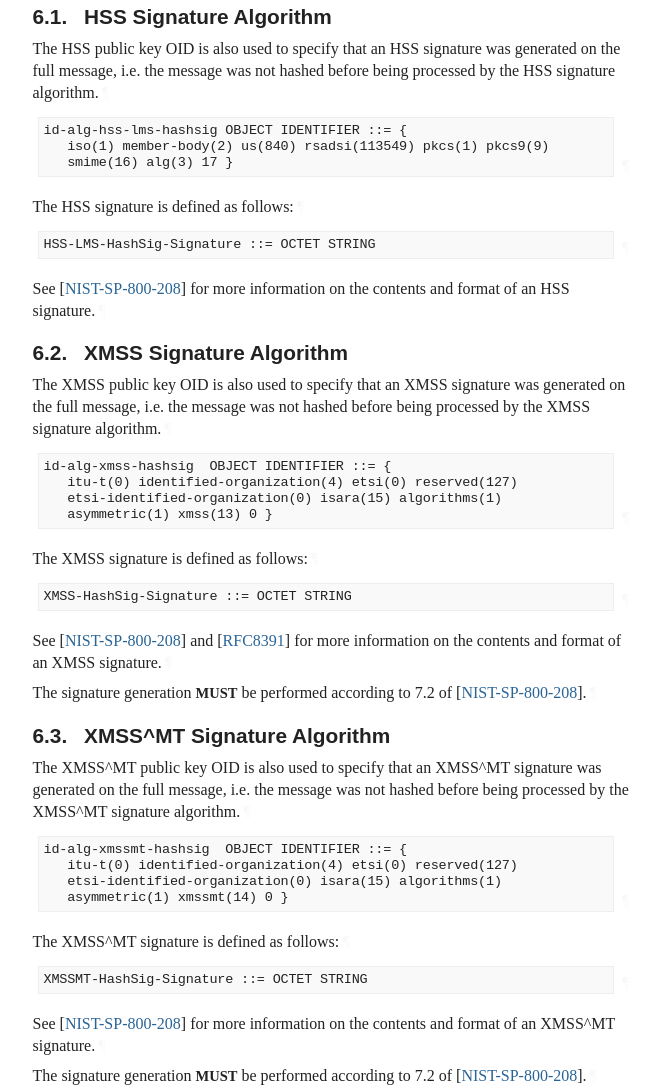
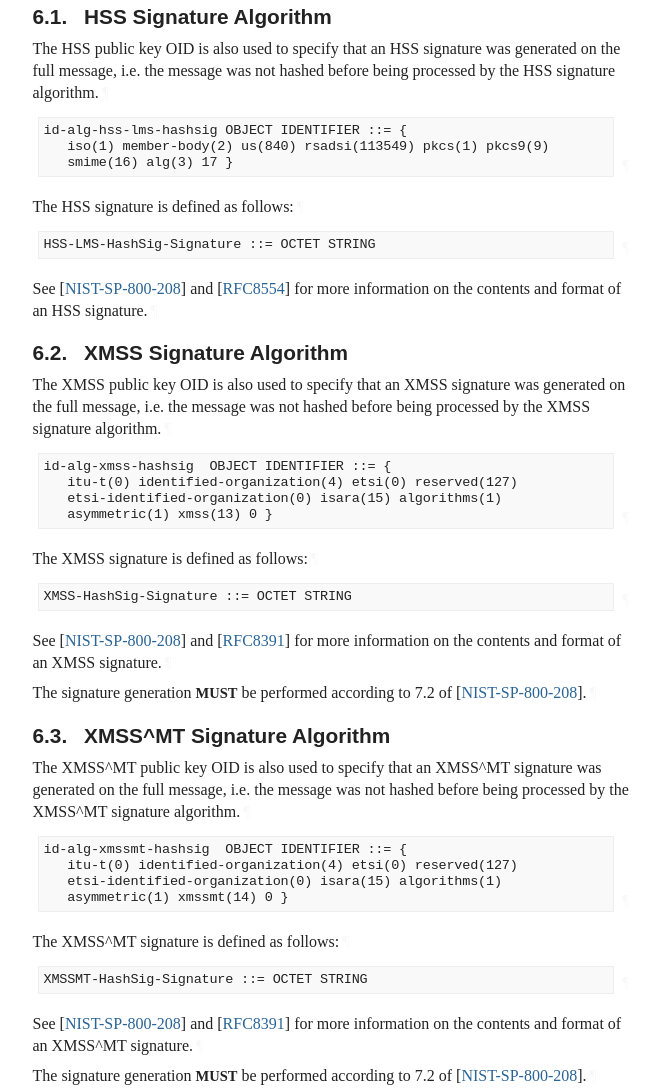
Before and after one commit to x509-hbs/draft-gazdag-x509-hash-sigs, a plain HTML site: page 7-align-key-usage-bits-section-to-actual-use-case-description/draft-gazdag-x509-hash-sigs.html in a window 1280 px wide. Shown: the part 5941-7032 px from the top of the page, without its empty margins (92-752 px from the left). Drawn offline with Linux system fonts and the light colour scheme; a web font is replaced by a local one.

Commit message:
Script updating gh-pages from 376cd17. [ci skip]

```diff
--- a/7-align-key-usage-bits-section-to-actual-use-case-description/draft-gazdag-x509-hash-sigs.html
+++ b/7-align-key-usage-bits-section-to-actual-use-case-description/draft-gazdag-x509-hash-sigs.html
@@ -1607,8 +1607,8 @@ id-alg-hss-lms-hashsig OBJECT IDENTIFIER ::= {
 HSS-LMS-HashSig-Signature ::= OCTET STRING
 </pre><a href="#section-6.1-4" class="pilcrow">¶</a>
 </div>
-<p id="section-6.1-5">See <span>[<a href="#NIST-SP-800-208" class="cite xref">NIST-SP-800-208</a>]</span> for more information on the contents and format of an HSS
-signature.<a href="#section-6.1-5" class="pilcrow">¶</a></p>
+<p id="section-6.1-5">See <span>[<a href="#NIST-SP-800-208" class="cite xref">NIST-SP-800-208</a>]</span> and <span>[<a href="#RFC8554" class="cite xref">RFC8554</a>]</span> for more information on the contents and
+format of an HSS signature.<a href="#section-6.1-5" class="pilcrow">¶</a></p>
 </section>
 </div>
 <div id="xmss-signature-algorithm">
@@ -1661,8 +1661,8 @@ id-alg-xmssmt-hashsig  OBJECT IDENTIFIER ::= {
 XMSSMT-HashSig-Signature ::= OCTET STRING
 </pre><a href="#section-6.3-4" class="pilcrow">¶</a>
 </div>
-<p id="section-6.3-5">See <span>[<a href="#NIST-SP-800-208" class="cite xref">NIST-SP-800-208</a>]</span> for more information on the contents and format of an
-XMSS^MT signature.<a href="#section-6.3-5" class="pilcrow">¶</a></p>
+<p id="section-6.3-5">See <span>[<a href="#NIST-SP-800-208" class="cite xref">NIST-SP-800-208</a>]</span> and <span>[<a href="#RFC8391" class="cite xref">RFC8391</a>]</span> for more information on the contents and
+format of an XMSS^MT signature.<a href="#section-6.3-5" class="pilcrow">¶</a></p>
 <p id="section-6.3-6">The signature generation <span class="bcp14">MUST</span> be performed according to 7.2 of
 <span>[<a href="#NIST-SP-800-208" class="cite xref">NIST-SP-800-208</a>]</span>.<a href="#section-6.3-6" class="pilcrow">¶</a></p>
 </section>
```
Also changed, not shown: 7-align-key-usage-bits-section-to-actual-use-case-description/draft-gazdag-x509-hash-sigs.txt.
